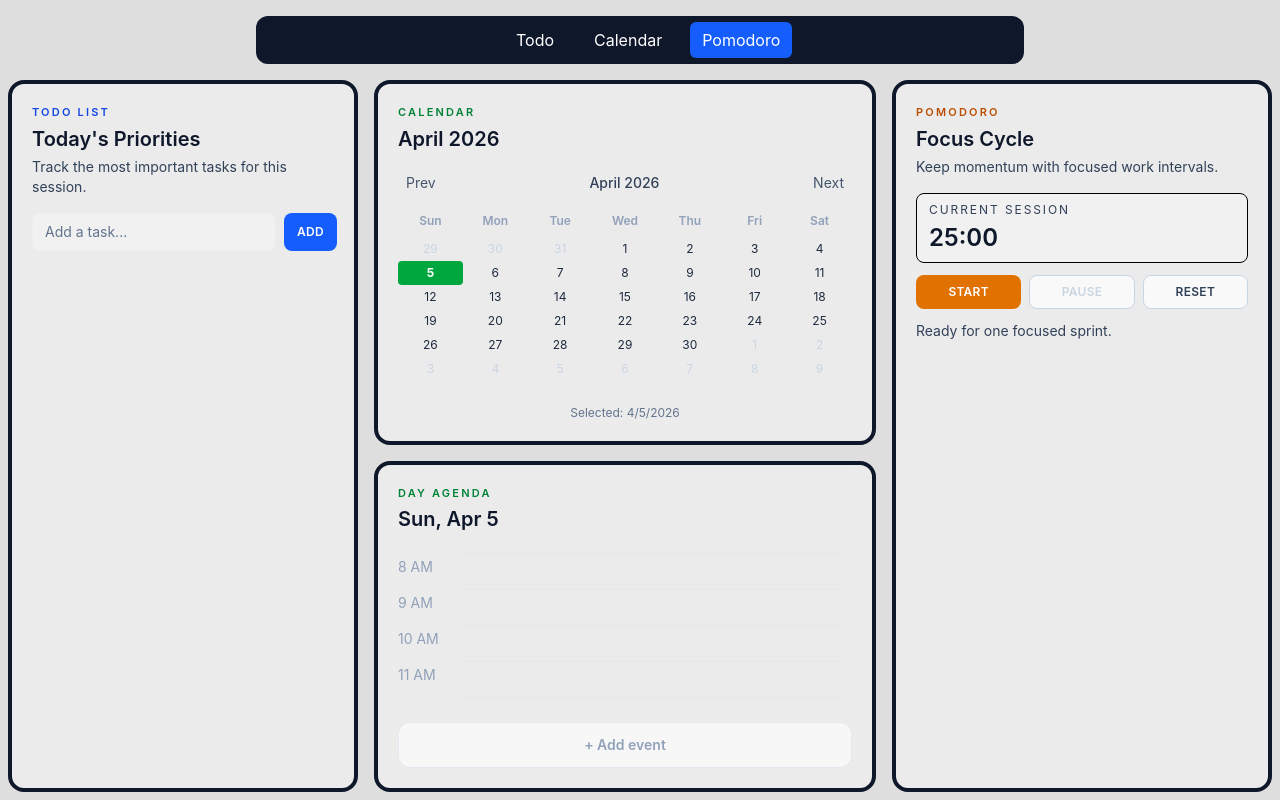
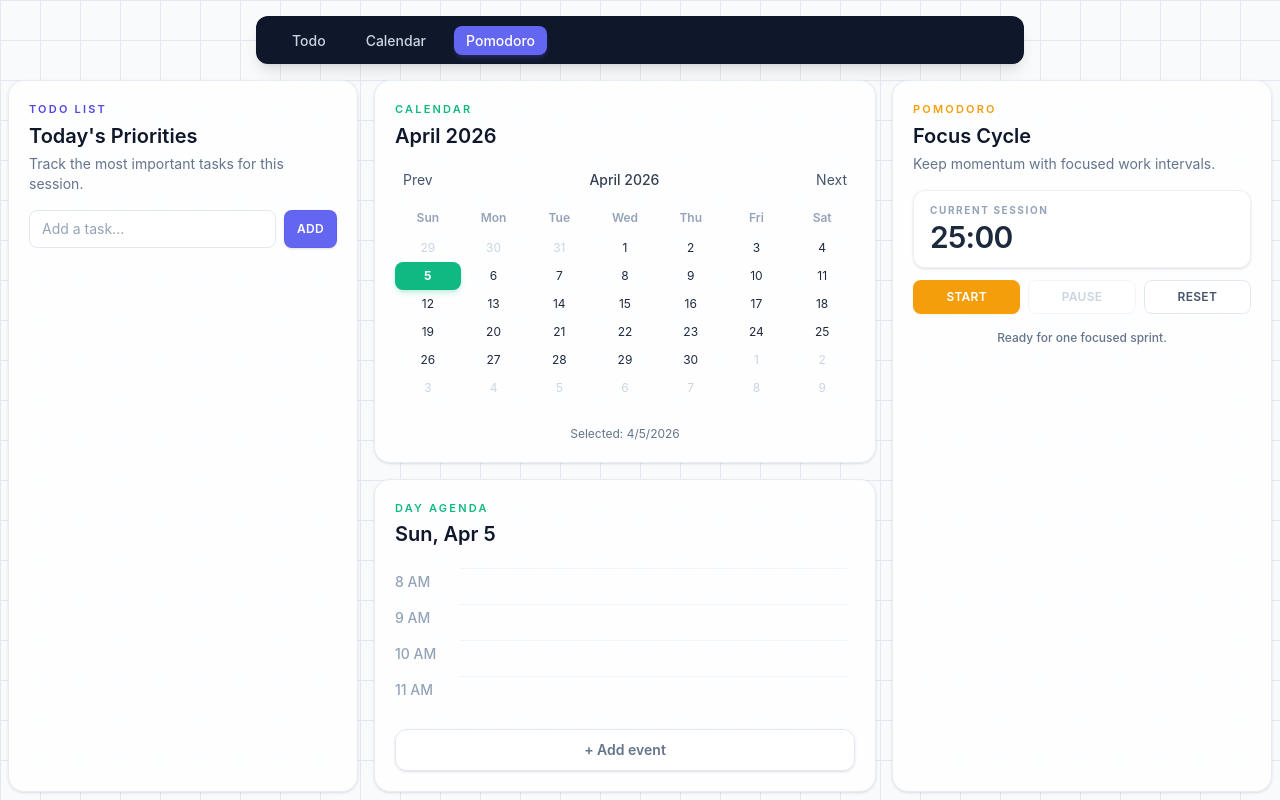
Before and after one commit to Mich1ko/FreshRoutine-v1, a React (Vite) app in the folder FreshRoutinev1/: page /pomodoro in a window 1280 px wide. Built offline with nearby package versions, Linux system fonts and the light colour scheme.

Commit message:
changed: colors

```diff
--- a/FreshRoutinev1/package.json
+++ b/FreshRoutinev1/package.json
@@ -10,6 +10,7 @@
     "preview": "vite preview"
   },
   "dependencies": {
+    "howler": "^2.2.4",
     "react": "^19.2.4",
     "react-dom": "^19.2.4",
     "react-router-dom": "^7.14.0"
--- a/FreshRoutinev1/src/App.jsx
+++ b/FreshRoutinev1/src/App.jsx
@@ -15,11 +15,15 @@ function App() {
   const [allTasks, setAllTasks] = useState(() => {
     const saved = localStorage.getItem('freshroute-tasks')
     if (saved) {
-      return JSON.parse(saved).map(t => ({
-        ...t,
-        start: new Date(t.start),
-        end: new Date(t.end)
-      }))
+      try {
+        return JSON.parse(saved).map(t => ({
+          ...t,
+          start: new Date(t.start),
+          end: new Date(t.end)
+        }))
+      } catch (error) {
+        console.error('Failed to parse saved calendar tasks', error)
+      }
     }
 
     // Start with a completely clean slate if nothing is saved!
@@ -46,7 +50,7 @@ function App() {
   }
 
   return (
-    <div className="h-screen bg-[#dedede] p-2 flex flex-col gap-4">
+    <div className="h-screen bg-transparent p-2 flex flex-col gap-4">
       <Navbar />
       <div className="grid flex-1 min-h-0 gap-4 grid-cols-[350px_1fr_380px]">
 
--- a/FreshRoutinev1/src/components/CalendarPanel.jsx
+++ b/FreshRoutinev1/src/components/CalendarPanel.jsx
@@ -70,7 +70,7 @@ function CalendarPanel({ selectedDate, onSelectDate }) {
       eyebrow="Calendar"
       title={`${MONTHS[month]} ${year}`}
       variant="light"
-      accentClassName="text-green-700"
+      accentClassName="text-emerald-500"
     >
       <div className="mb-3 flex items-center justify-between">
         <button
@@ -115,10 +115,10 @@ function CalendarPanel({ selectedDate, onSelectDate }) {
               type="button"
               onClick={() => onSelectDate(date)}
               className={[
-                'rounded py-1 text-center text-xs transition-colors',
+                'rounded-lg py-1.5 text-center text-xs transition-all duration-150',
                 inCurrentMonth ? 'text-slate-800' : 'text-slate-300',
-                isToday && !isSelected ? 'font-bold text-green-700' : '',
-                isSelected ? 'bg-green-600 font-bold text-white' : 'hover:bg-slate-100',
+                isToday && !isSelected ? 'font-bold text-emerald-500 ring-1 ring-emerald-500/20' : '',
+                isSelected ? 'bg-emerald-500 font-bold text-white shadow-md shadow-emerald-500/20' : 'hover:bg-slate-100',
               ].join(' ')}
             >
               {date.getDate()}
--- a/FreshRoutinev1/src/components/Card.jsx
+++ b/FreshRoutinev1/src/components/Card.jsx
@@ -14,23 +14,23 @@ function Card({
   // This avoids unnecessarily adding `useState` and `useEffect`.
   const isLight = variant === 'light'
 
-  const accentDefault = isLight ? 'text-violet-700' : 'text-violet-300'
-  // Slightly more translucent light background for a subtle glass effect
-  const bg = bgClass ?? (isLight ? 'bg-white/40' : 'bg-white/5')
+  const accentDefault = isLight ? 'text-indigo-600' : 'text-indigo-300'
+  // Premium white glass background for light, dark slate glass for dark
+  const bg = bgClass ?? (isLight ? 'bg-white/80' : 'bg-slate-900/50')
 
 
   const titleClass = isLight
     ? 'text-xl font-semibold text-slate-900'
     : 'text-xl font-semibold text-white'
-  const descClass = isLight ? 'text-sm text-slate-700' : 'text-sm text-white/65'
+  const descClass = isLight ? 'text-sm text-slate-500' : 'text-sm text-slate-400'
   const childrenClass = [
-    isLight ? 'text-slate-800' : 'text-white/85',
+    isLight ? 'text-slate-700' : 'text-slate-200',
     'text-sm space-y-3 flex-1 min-h-0 flex flex-col'
   ].join(' ')
 
   const cardClassName = [
-    'h-full rounded-2xl border-4',
-    ' border-slate-900',
+    'h-full rounded-2xl border transition-all duration-200 shadow-sm',
+    isLight ? 'border-slate-200/80' : 'border-slate-800/80',
     bg,
     'p-5 backdrop-blur-md',
     className,
--- a/FreshRoutinev1/src/components/DayAgendaCard.jsx
+++ b/FreshRoutinev1/src/components/DayAgendaCard.jsx
@@ -3,9 +3,9 @@ import Card from './Card'
 const hourSlots = Array.from({ length: 14 }, (_, i) => 8 + i)
 
 const pillStyles = {
-    green: 'border-green-500 bg-green-100 text-green-900',
-    blue: 'border-blue-500 bg-blue-100 text-blue-900',
-    yellow: 'border-yellow-500 bg-yellow-100 text-yellow-900',
+    green: 'border-emerald-500 bg-emerald-50 text-emerald-900',
+    blue: 'border-indigo-500 bg-indigo-50 text-indigo-900',
+    yellow: 'border-amber-500 bg-amber-50 text-amber-900',
 }
 
 const formatHourLabel = (hour24) => {
@@ -48,7 +48,7 @@ function DayAgendaCard({ date, tasks = [], onAddEvent }) {
             eyebrow="Day Agenda"
             title={formatDateTitle(date)}
             variant="light"
-            accentClassName="text-green-700"
+            accentClassName="text-emerald-500"
             className="flex flex-col min-h-0"
         >
             <div className="flex-1 overflow-y-auto space-y-1 pr-2">
@@ -59,18 +59,18 @@ function DayAgendaCard({ date, tasks = [], onAddEvent }) {
 
                     return (
                         <div key={hour} className="grid grid-cols-[64px_1fr] items-start py-1">
-                            <p className="pt-1 text-sm text-slate-400">{formatHourLabel(hour)}</p>
-                            <div className="space-y-1 border-t border-slate-200 pt-1">
+                            <p className="pt-1 text-sm text-slate-400 font-medium">{formatHourLabel(hour)}</p>
+                            <div className="space-y-1 border-t border-slate-100 pt-1">
                                 {slotTasks.length ? (
                                     /* If there are tasks in this hour slot, render them inside the grid. Conditional rendering with the ternary operator (?) is common in React. */
                                     slotTasks.map((task) => (
                                         <div
                                             key={task.id}
-                                            className={`flex items-center justify-between rounded-lg border-l-4 px-3 py-2 text-sm font-semibold ${pillStyles[task.color] ?? pillStyles.green
+                                            className={`flex items-center justify-between rounded-lg border-l-4 px-3 py-2 text-sm font-semibold shadow-sm ${pillStyles[task.color] ?? pillStyles.green
                                                 }`}
                                         >
                                             <span className="truncate pr-3">{task.title}</span>
-                                            <span className="text-xs font-medium text-slate-600">
+                                            <span className="text-xs font-semibold text-slate-500">
                                                 {formatTimeRange(task.start, task.end)}
                                             </span>
                                         </div>
@@ -89,7 +89,7 @@ function DayAgendaCard({ date, tasks = [], onAddEvent }) {
                 // `onAddEvent` is passed down as a prop from a parent component.
                 // Clicking this calls the parent's handler, illustrating standard "data down, actions up" flow in React.
                 onClick={onAddEvent}
-                className="mt-3 rounded-xl border border-slate-200 bg-white/60 py-3 text-sm font-semibold text-slate-400 transition hover:border-slate-300 hover:text-slate-600"
+                className="mt-3 rounded-xl border border-slate-200 bg-white/80 py-2.5 text-sm font-semibold text-slate-500 hover:text-indigo-600 hover:border-indigo-200 hover:bg-indigo-50/20 transition-all duration-200 shadow-sm"
             >
                 + Add event
             </button>
--- a/FreshRoutinev1/src/components/Navbar.jsx
+++ b/FreshRoutinev1/src/components/Navbar.jsx
@@ -8,15 +8,17 @@ const links = [
 
 export default function Navbar() {
   return (
-    <nav className="mx-auto mt-2 w-[92%] max-w-3xl h-12 bg-slate-900 text-white p-62 py-3 rounded-xl">
-      <ul className="flex gap-4">
+    <nav className="mx-auto mt-2 w-[92%] max-w-3xl h-12 bg-slate-900 text-white px-6 py-2 rounded-xl flex items-center shadow-lg">
+      <ul className="flex gap-4 items-center">
         {links.map((link) => (
           <li key={link.path}>
             <NavLink
               to={link.path}
               className={({ isActive }) =>
-                `px-3 py-2 rounded-md ${
-                  isActive ? "bg-blue-600" : "hover:bg-slate-700"
+                `px-3 py-1.5 rounded-lg text-sm font-medium transition-all duration-200 ${
+                  isActive
+                    ? "bg-indigo-500 text-white shadow-md shadow-indigo-500/20"
+                    : "text-slate-300 hover:bg-slate-700 hover:text-white"
                 }`
               }
             >
--- a/FreshRoutinev1/src/components/PomodoroPanel.jsx
+++ b/FreshRoutinev1/src/components/PomodoroPanel.jsx
@@ -39,11 +39,11 @@ function PomodoroPanel() {
       title="Focus Cycle"
       description="Keep momentum with focused work intervals."
       variant="light"
-      accentClassName="text-amber-700"
+      accentClassName="text-amber-500"
     >
-      <div className="rounded-lg border border-black bg-white/30 px-3 py-2">
-        <p className="text-xs uppercase tracking-[0.16em] text-slate-700">Current Session</p>
-        <p className="mt-1 text-2xl font-semibold text-slate-900">{display}</p>
+      <div className="rounded-xl border border-slate-200/60 bg-white/60 px-4 py-3 shadow-sm">
+        <p className="text-[10px] font-bold uppercase tracking-[0.16em] text-slate-400">Current Session</p>
+        <p className="mt-0.5 text-3xl font-semibold text-slate-800 tracking-tight">{display}</p>
       </div>
 
       <div className="grid grid-cols-3 gap-2">
@@ -51,7 +51,7 @@ function PomodoroPanel() {
           type="button"
           onClick={() => setIsRunning(true)}
           disabled={isRunning || secondsLeft === 0}
-          className="rounded-lg bg-amber-600 px-3 py-2 text-xs font-semibold uppercase tracking-wide text-white transition hover:bg-amber-700 disabled:cursor-not-allowed disabled:bg-slate-300"
+          className="rounded-lg bg-amber-500 px-3 py-2 text-xs font-semibold uppercase tracking-wide text-white transition hover:bg-amber-600 disabled:cursor-not-allowed disabled:bg-slate-200 disabled:text-slate-400 shadow-sm shadow-amber-500/10"
         >
           Start
         </button>
@@ -59,20 +59,20 @@ function PomodoroPanel() {
           type="button"
           onClick={() => setIsRunning(false)}
           disabled={!isRunning}
-          className="rounded-lg border border-slate-300 bg-white/70 px-3 py-2 text-xs font-semibold uppercase tracking-wide text-slate-700 transition hover:bg-white disabled:cursor-not-allowed disabled:text-slate-300"
+          className="rounded-lg border border-slate-200 bg-white/80 px-3 py-2 text-xs font-semibold uppercase tracking-wide text-slate-600 hover:text-slate-800 hover:border-slate-300 transition hover:bg-white disabled:cursor-not-allowed disabled:text-slate-300 disabled:border-slate-100"
         >
           Pause
         </button>
         <button
           type="button"
           onClick={handleReset}
-          className="rounded-lg border border-slate-300 bg-white/70 px-3 py-2 text-xs font-semibold uppercase tracking-wide text-slate-700 transition hover:bg-white"
+          className="rounded-lg border border-slate-200 bg-white/80 px-3 py-2 text-xs font-semibold uppercase tracking-wide text-slate-600 hover:text-slate-800 hover:border-slate-300 transition hover:bg-white"
         >
           Reset
         </button>
       </div>
 
-      <p className="text-slate-700">
+      <p className="text-slate-500 text-xs mt-1 text-center font-medium">
         {isRunning ? 'Focus timer is running.' : 'Ready for one focused sprint.'}
       </p>
     </Card>
--- a/FreshRoutinev1/src/components/TodoPanel.jsx
+++ b/FreshRoutinev1/src/components/TodoPanel.jsx
@@ -82,7 +82,7 @@ function TodoPanel() {
       title="Today's Priorities"
       description="Track the most important tasks for this session."
       variant="light"
-      accentClassName="text-blue-700"
+      accentClassName="text-indigo-600"
     >
       <form className="flex gap-2" onSubmit={handleSubmit}>
         <input
@@ -90,11 +90,11 @@ function TodoPanel() {
           value={newTaskTitle}
           onChange={(event) => setNewTaskTitle(event.target.value)}
           placeholder="Add a task..."
-          className="flex-1 rounded-lg border border-slate-200/30 bg-white/30 px-3 py-2 text-sm text-slate-900 placeholder:text-slate-500 focus:border-blue-300 focus:outline-none"
+          className="flex-1 rounded-lg border border-slate-200 bg-white/60 px-3 py-2 text-sm text-slate-900 placeholder:text-slate-400 focus:border-indigo-500 focus:outline-none transition-colors"
         />
         <button
           type="submit"
-          className="rounded-lg border border-blue-600/20 bg-blue-600 px-3 py-2 text-xs font-semibold uppercase tracking-wide text-white transition hover:bg-blue-700"
+          className="rounded-lg border border-indigo-600/20 bg-indigo-500 px-3 py-2 text-xs font-semibold uppercase tracking-wide text-white transition hover:bg-indigo-600 shadow-sm"
         >
           Add
         </button>
@@ -107,7 +107,7 @@ function TodoPanel() {
         {tasks.map((task) => (
           <li
             key={task.id}
-            className="flex items-center justify-between gap-3 rounded-lg border border-slate-200/30 bg-gray-300 px-3 py-2 text-slate-900"
+            className="flex items-center justify-between gap-3 rounded-lg border border-slate-100 bg-slate-50 px-3 py-2 text-slate-900 hover:bg-slate-100/50 transition-colors"
           >
             <button
               type="button"
@@ -116,9 +116,9 @@ function TodoPanel() {
               aria-pressed={task.completed}
             >
               <span
-                className={`inline-flex h-4 w-4 shrink-0 items-center justify-center rounded border ${task.completed
-                    ? 'border-blue-600 bg-blue-600 text-white'
-                    : 'border-slate-400 bg-white'
+                className={`inline-flex h-4 w-4 shrink-0 items-center justify-center rounded border transition-colors ${task.completed
+                    ? 'border-indigo-500 bg-indigo-500 text-white'
+                    : 'border-slate-300 bg-white'
                   }`}
               >
                 {task.completed ? '✓' : ''}
@@ -126,8 +126,8 @@ function TodoPanel() {
               <span
                 className={
                   task.completed
-                    ? 'truncate text-slate-500 line-through'
-                    : 'truncate text-slate-900'
+                    ? 'truncate text-slate-400 line-through'
+                    : 'truncate text-slate-800'
                 }
               >
                 {task.title}
@@ -136,7 +136,7 @@ function TodoPanel() {
             <button
               type="button"
               onClick={() => handleDeleteTask(task.id)}
-              className="rounded-md border border-red-200 bg-red-50 px-2 py-1 text-xs font-semibold uppercase tracking-wide text-red-700 transition hover:bg-red-100"
+              className="rounded-md border border-rose-200 bg-rose-50 px-2 py-1 text-xs font-semibold uppercase tracking-wide text-rose-500 transition hover:bg-rose-100"
             >
               X
             </button>
--- a/FreshRoutinev1/src/index.css
+++ b/FreshRoutinev1/src/index.css
@@ -1,8 +1,42 @@
 @import "tailwindcss";
 
+@theme {
+  --color-slate-50: #F8FAFC;
+  --color-slate-100: #F1F5F9;
+  --color-slate-200: #E2E8F0;
+  --color-slate-400: #94A3B8;
+  --color-slate-500: #64748B;
+  --color-slate-700: #334155;
+  --color-slate-900: #0F172A;
+
+  --color-indigo-50: #EEF2FF;
+  --color-indigo-200: #C7D2FE;
+  --color-indigo-500: #6366F1;
+  --color-indigo-600: #4F46E5;
+  --color-indigo-800: #3730A3;
+
+  --color-amber-50: #FFFBEB;
+  --color-amber-200: #FDE68A;
+  --color-amber-500: #F59E0B;
+  --color-amber-600: #D97706;
+
+  --color-emerald-50: #ECFDF5;
+  --color-emerald-500: #10B981;
+
+  --color-orange-50: #FFF7ED;
+  --color-orange-500: #F97316;
+
+  --color-rose-50: #FFF1F2;
+  --color-rose-500: #F43F5E;
+}
+
 body {
-  background-color: #fcfcfc;
-  color: #e8e6f0;
+  background-color: var(--color-slate-50);
+  color: var(--color-slate-700);
   margin: 0;
   font-family: 'Inter', sans-serif;
+  background-image:
+    linear-gradient(to right, var(--color-slate-200) 1px, transparent 1px),
+    linear-gradient(to bottom, var(--color-slate-200) 1px, transparent 1px);
+  background-size: 40px 40px;
 }
```
Also changed, not shown: FreshRoutinev1/src/components/AddEventModal.jsx (+13 -13 lines), 1 other file (tests, documents, lock files or other folders).
